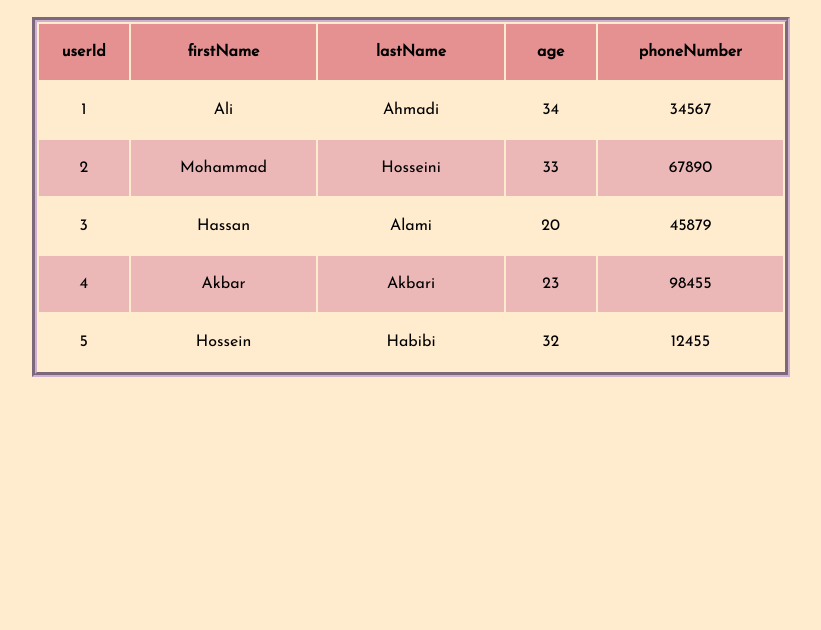
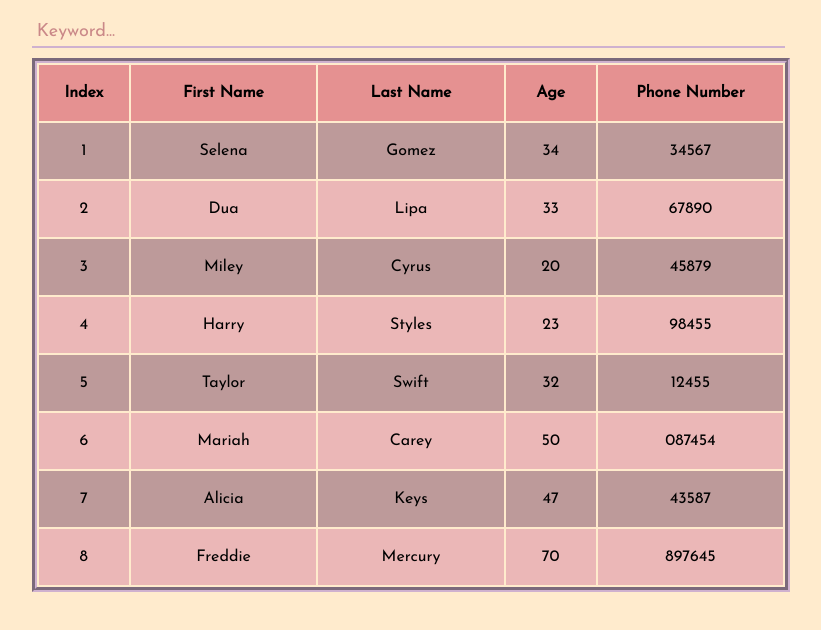
Before and after one commit to neda-habibi/MovieList, a plain HTML site: page index.html in a window 1280 px wide. Shown: the part 84-714 px from the top of the page, without its empty margins (229-1050 px from the left). Drawn offline with Linux system fonts and the light colour scheme.

Commit message:
Adding search feature, Improving UI.

```diff
--- a/app.js
+++ b/app.js
@@ -40,8 +40,28 @@ class ElementBuilder {
         return this;
     }
 
+    setKeyUp(fn) {
+        this.element.onkeyup = fn;
+        return this;
+    }
+
+    setName(name) {
+        this.element.name = name;
+        return this;
+    }
+
     setAttribute(attributeName, attributeValue) {
         this.element.setAttribute(attributeName, attributeValue);
+        return this;
+    }
+
+    setPlaceHolder(text) {
+        this.element.placeholder = text;
+        return this;
+    }
+
+    setInnerHtml(htmlValue) {
+        this.element.innerHTML = htmlValue;
         return this;
     }
 }
@@ -53,6 +73,29 @@ const builder = {
     }
 }
 
+const hearderMapper = [
+    {
+        property: 'userId',
+        columnName: 'Index'
+    },
+    {
+        property: 'firstName',
+        columnName: 'First Name'
+    },
+    {
+        property: 'lastName',
+        columnName: 'Last Name'
+    },
+    {
+        property: 'age',
+        columnName: 'Age'
+    },
+    {
+        property: 'phoneNumber',
+        columnName: 'Phone Number'
+    }
+]
+
 let countLoad = 0;
 let table, thead, tr;
 var persons = JSON.parse(data);
@@ -61,6 +104,30 @@ function load() {
     if (countLoad === 0) {
         var container = document.getElementById('dataContainer');
 
+        searchBox = builder
+            .create('div')
+            .setClassName('searchBox')
+            .setParent(container);
+
+        input = builder
+            .create('input')
+            .setName('input')
+            .setClassName('searchInput')
+            .setType('text')
+            .setPlaceHolder('Keyword...')
+            .setParent(searchBox)
+            .setKeyUp(function () {
+                const keyword = document.getElementsByName('input')[0].value;
+                persons = persons.filter(person =>
+                    person.firstName.toLowerCase().includes(keyword.toLowerCase())
+                    || person.lastName.toLowerCase().includes(keyword.toLowerCase())
+                    || person.age == keyword
+                    || person.phoneNumber.includes(keyword)
+                );
+                document.querySelectorAll("tbody")[0].remove();
+                load(persons);
+                //document.getElementsByName('input')[0].value = '';
+            });
 
         table = builder
             .create('table')
@@ -79,14 +146,15 @@ function load() {
             let th = builder
                 .create('td')
                 .setParent(tr)
-                .setText(prop)
+                .setText(hearderMapper.find(obj => prop == obj.property).columnName)
                 .setAttribute('order', 'asc')
+                .setAttribute('property', prop)
                 .setOnclick(function (event) {
 
-                    var indiicatedHeaders = document.querySelectorAll('.asc , .desc');
-                    indiicatedHeaders.forEach(x => x.className = '');
+                    var indicatedHeaders = document.querySelectorAll('.asc , .desc');
+                    indicatedHeaders.forEach(x => x.className = '');
 
-                    let property = event.srcElement.textContent;
+                    let property = event.srcElement.getAttribute('property');
                     let order = event.srcElement.attributes.order.value;
 
 
@@ -141,8 +209,6 @@ function load() {
 
     countLoad = 1;
 
-
-
     const tbody = builder
         .create('tbody')
         .setParent(table);
@@ -159,5 +225,6 @@ function load() {
                 .setText(person[property]);
         }
     }
+    persons = JSON.parse(data);
 
 }
--- a/data.json
+++ b/data.json
@@ -2,37 +2,58 @@
     data = `[
         {
             "userId": "1",
-            "firstName": "Ali",
-            "lastName": "Ahmadi",
+            "firstName": "Selena",
+            "lastName": "Gomez",
             "age": 34,
             "phoneNumber": "34567"
         },
         {
             "userId": "2",
-            "firstName": "Mohammad",
-            "lastName": "Hosseini",
+            "firstName": "Dua",
+            "lastName": "Lipa",
             "age": 33,
             "phoneNumber": "67890"
         },
         {
             "userId": "3",
-            "firstName": "Hassan",
-            "lastName": "Alami",
+            "firstName": "Miley",
+            "lastName": "Cyrus",
             "age": 20,
             "phoneNumber": "45879"
         },
         {
             "userId": "4",
-            "firstName": "Akbar",
-            "lastName": "Akbari",
+            "firstName": "Harry",
+            "lastName": "Styles",
             "age": 23,
             "phoneNumber": "98455"
         },
         {
             "userId": "5",
-            "firstName": "Hossein",
-            "lastName": "Habibi",
+            "firstName": "Taylor",
+            "lastName": "Swift",
             "age": 32,
             "phoneNumber": "12455"
+        },
+        {
+            "userId": "6",
+            "firstName": "Mariah",
+            "lastName": "Carey",
+            "age": 50,
+            "phoneNumber": "087454"
+        },
+        {
+            "userId": "7",
+            "firstName": "Alicia",
+            "lastName": "Keys",
+            "age": 47,
+            "phoneNumber": "43587"
+        },
+        {
+            "userId": "8",
+            "firstName": "Freddie",
+            "lastName": "Mercury",
+            "age": 70,
+            "phoneNumber": "897645"
         }
     ]`;
--- a/style.css
+++ b/style.css
@@ -2,6 +2,10 @@
 body {
     background-color: blanchedalmond;
     font-family: 'Josefin Sans', sans-serif;
+  }
+
+  container {
+    width: 60%;
   }
 
 h1 {
@@ -28,7 +32,7 @@ th tr td{
       position:static;
       background-color:rgb(199, 108, 108);
       padding: 30px;
-      border: 1px solid rgb(150, 112, 150);
+      border-bottom: 3px groove solid rgb(54, 52, 54);
   }
 
   .asc {
@@ -57,6 +61,10 @@ tr:nth-child(even) {
     background-color : rgb(235, 183, 183);
 }
 
+tr:nth-child(odd) {
+  background-color : rgb(189, 154, 154);
+}
+
 th, td {
     padding: 20px;
   }
@@ -79,3 +87,30 @@ td:nth-child(1){
 td:nth-child(4){
   width: 50px;
 }
+
+.searchBox {
+margin: auto;
+text-align: left;
+margin-bottom: 10px;
+width: 60%;
+min-width: 450px;
+}
+
+.searchInput {
+  border: 0;
+  border-bottom: 2px solid rgb(207, 177, 207);
+  outline: none;
+  width: 98%;
+  background-color: transparent;
+  font-size: 18px;
+  font-family: 'Josefin Sans', sans-serif;
+  padding: 5px;
+}
+
+::placeholder {
+  color: rgb(202, 136, 136);
+}
+
+button:hover {
+  background-color: rgb(224, 210, 210);
+}
```
